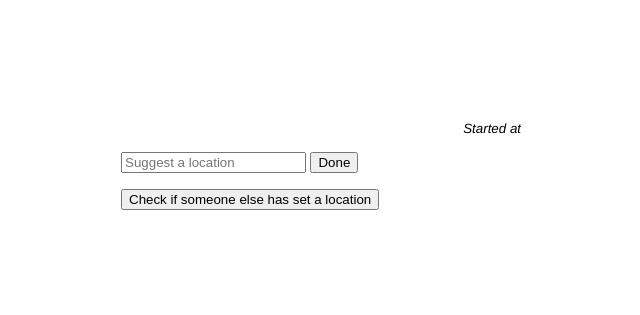
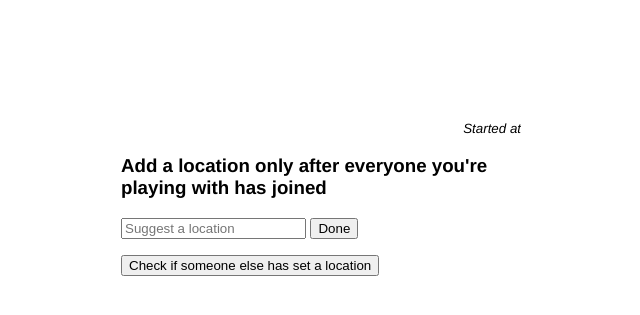
Before and after one commit to benjohnsonnlp/spyfell, a Django app: template game/templates/game/session.html in a window 1280 px wide. Shown: the top 315 px of the page, without its empty margins (319-959 px from the left). Run offline with Django 3.2, Linux system fonts and the light colour scheme; the template is opened without the code that fills it, so the values that code supplies are empty; some libraries are stand-ins or nearby versions.

Commit message:
added instructions

```diff
--- a/game/templates/game/session.html
+++ b/game/templates/game/session.html
@@ -32,6 +32,7 @@
                 <input type="submit" value="All done?  Do a new location!"/>
             </form>
         {% else %}
+            <h3>Add a location only after everyone you're playing with has joined</h3>
             <form action="{% url 'save_location' %}" method="post">
                 {% csrf_token %}
                 <input type="hidden" name="player_id" value="{{ active_player.pk }}"/>
```
